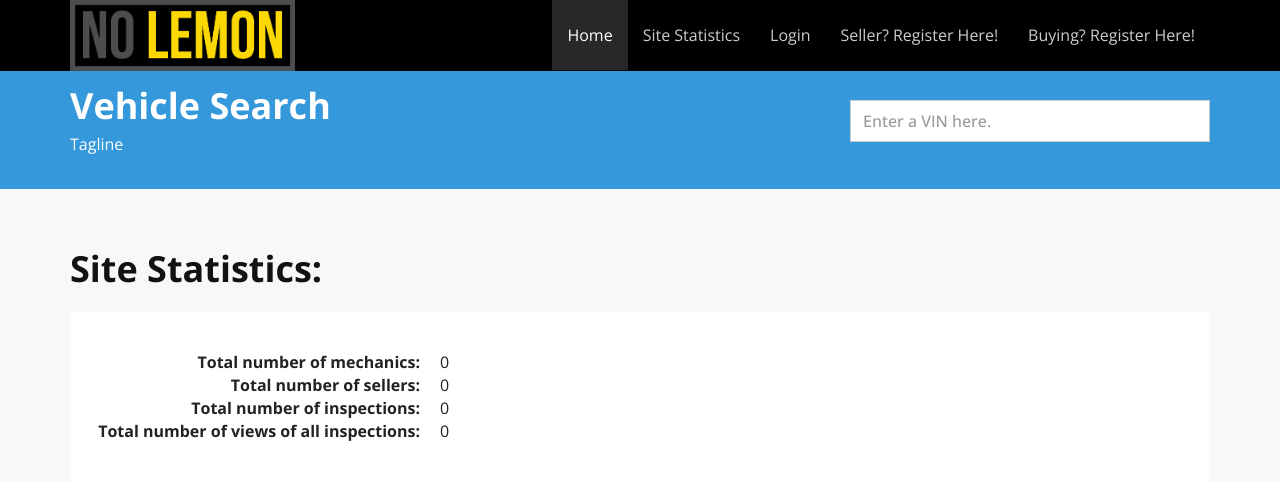
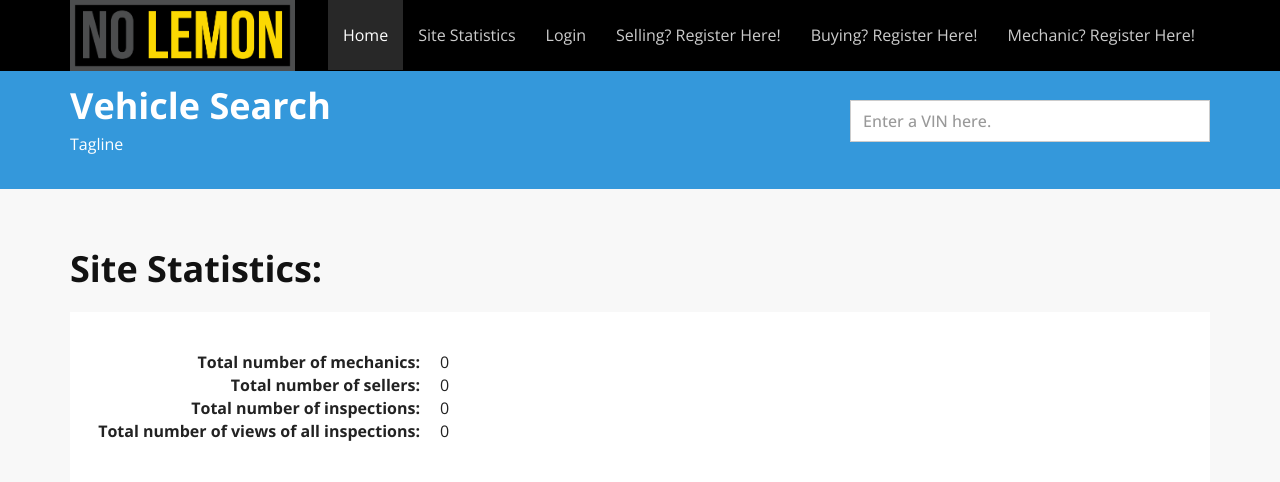
Before and after one commit to AntycSolutions/NoLemon, a Django app: page /statistics/ in a window 1280 px wide. Shown: the top 482 px of the page. Run offline with Django 3.2, Linux system fonts and the light colour scheme; data that the repository does not hold is empty; parts of the project's set-up code (start-up, migrations or seed data) failed here and were passed over.

Commit message:
add register mechanic link, change tense

```diff
--- a/inspections/templates/navbar.html
+++ b/inspections/templates/navbar.html
@@ -41,8 +41,9 @@
             </li>
         {% else %}
             <li><a href="{% url 'login' %}">Login</a></li>
-            <li><a href="{% url 'register_seller' %}">Seller? Register Here!</a></li>
-            <li><a href="{% url 'register_customer' %}">Buying? Register Here!</a>
+            <li><a href="{% url 'register_seller' %}">Selling? Register Here!</a></li>
+            <li><a href="{% url 'register_customer' %}">Buying? Register Here!</a></li>
+            <li><a href="{% url 'register_mechanic' %}">Mechanic? Register Here!</a></li>
         {% endif %}
       </ul>
     </nav>
@@ -63,8 +64,9 @@
                 <li><a class="responsive-submenu" href="{% url 'logout' %}">Logout</a></li>
             {% else %}
                 <li><a href="{% url 'login' %}">Login</a></li>
-                <li><a href="{% url 'register_seller' %}">Seller? Register Here!</a></li>
+                <li><a href="{% url 'register_seller' %}">Selling? Register Here!</a></li>
                 <li><a href="{% url 'register_customer' %}">Buying? Register Here!</a></li>
+                <li><a href="{% url 'register_mechanic' %}">Mechanic? Register Here!</a></li>
             {% endif %}
         </ul>
       </nav>
```
